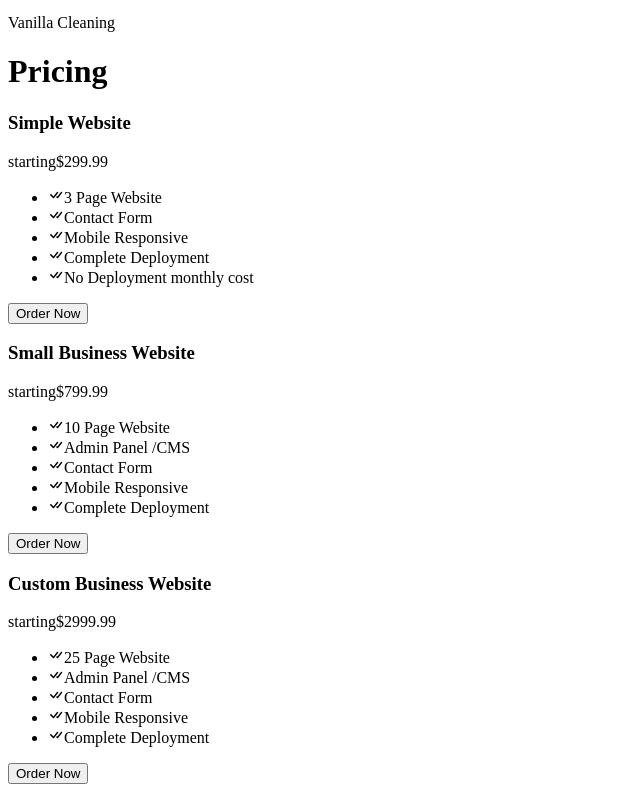
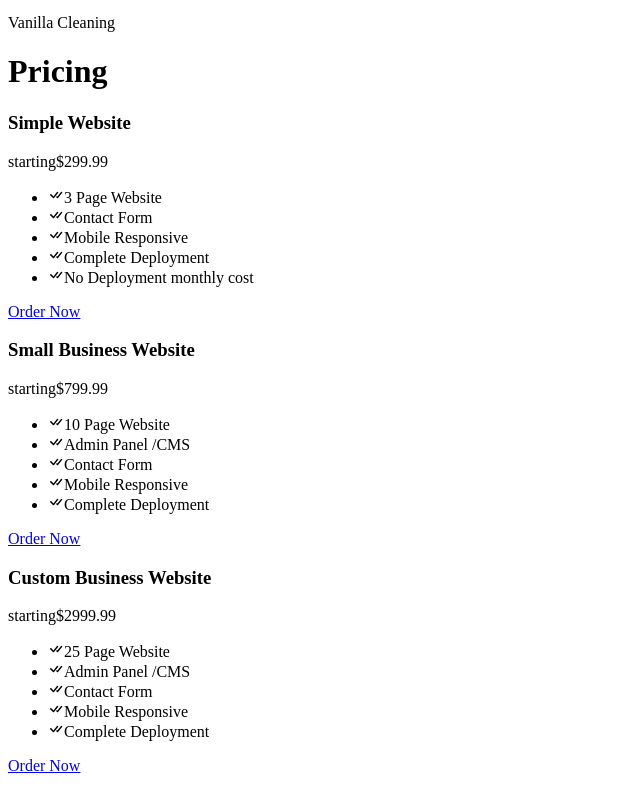
Before and after one commit to mata0050/xdesign-nextjs, a Next.js app: page / in a window 1280 px wide. Shown: the part 2944-3736 px from the top of the page, without its empty margins (0-640 px from the left). Built offline with nearby package versions, Linux system fonts and the light colour scheme.

Commit message:
Pricing section

```diff
--- a/components/Pricing.tsx
+++ b/components/Pricing.tsx
@@ -1,3 +1,4 @@
+import Link from 'next/link';
 import { BsCheckAll } from 'react-icons/bs';
 
 const priceList = [
@@ -48,7 +49,7 @@ export default function Pricing({}) {
           <div className='rounded-xl  bg-white  p-6 md:w-1/3 ' key={price.id}>
             <h3 className='text-xl font-bold text-center'>{price.title}</h3>
             <span className='flex items-center justify-center text-center block mt-4 text-4xl font-thin'>
-            <span className='text-xs mr-2'>starting</span>
+              <span className='text-xs mr-2'>starting</span>
               {price.price}
             </span>
 
@@ -61,9 +62,11 @@ export default function Pricing({}) {
               ))}
             </ul>
 
-            <button className='bg-lightGrey py-2 px-4 mt-12 rounded-full uppercase mx-auto block hover:bg-black hover:text-white'>
-              Order Now
-            </button>
+            <Link href='/contact-us'>
+              <a className='bg-lightGrey py-2 px-4 mt-12 rounded-full w-36 uppercase mx-auto block hover:bg-black hover:text-white'>
+                Order Now
+              </a>
+            </Link>
           </div>
         ))}
       </div>
--- a/pages/contact-us.tsx
+++ b/pages/contact-us.tsx
@@ -5,7 +5,7 @@ export default function ContactUs({}) {
         <iframe
           src='https://docs.google.com/forms/d/e/1FAIpQLScrq0CFwtEmQRXpDZ1A8pOnYrHbPILPU-kr8WHGmk7fvmt_nA/viewform?embedded=true'
           // width='640'
-          height='1506'
+          height='1606'
           // frameborder='0'
           className='mx-auto lg:w-1/2  w-full'
         >
```
